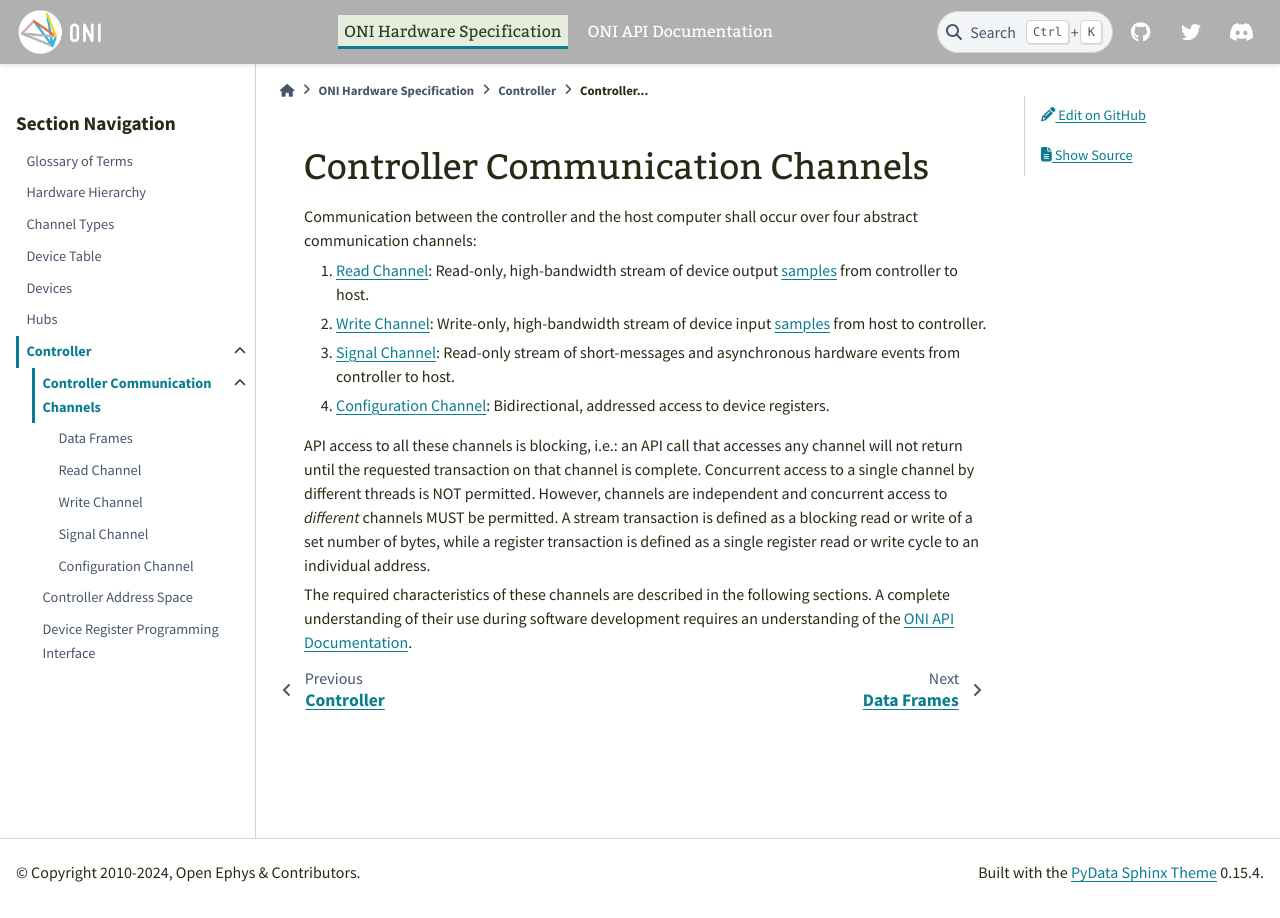
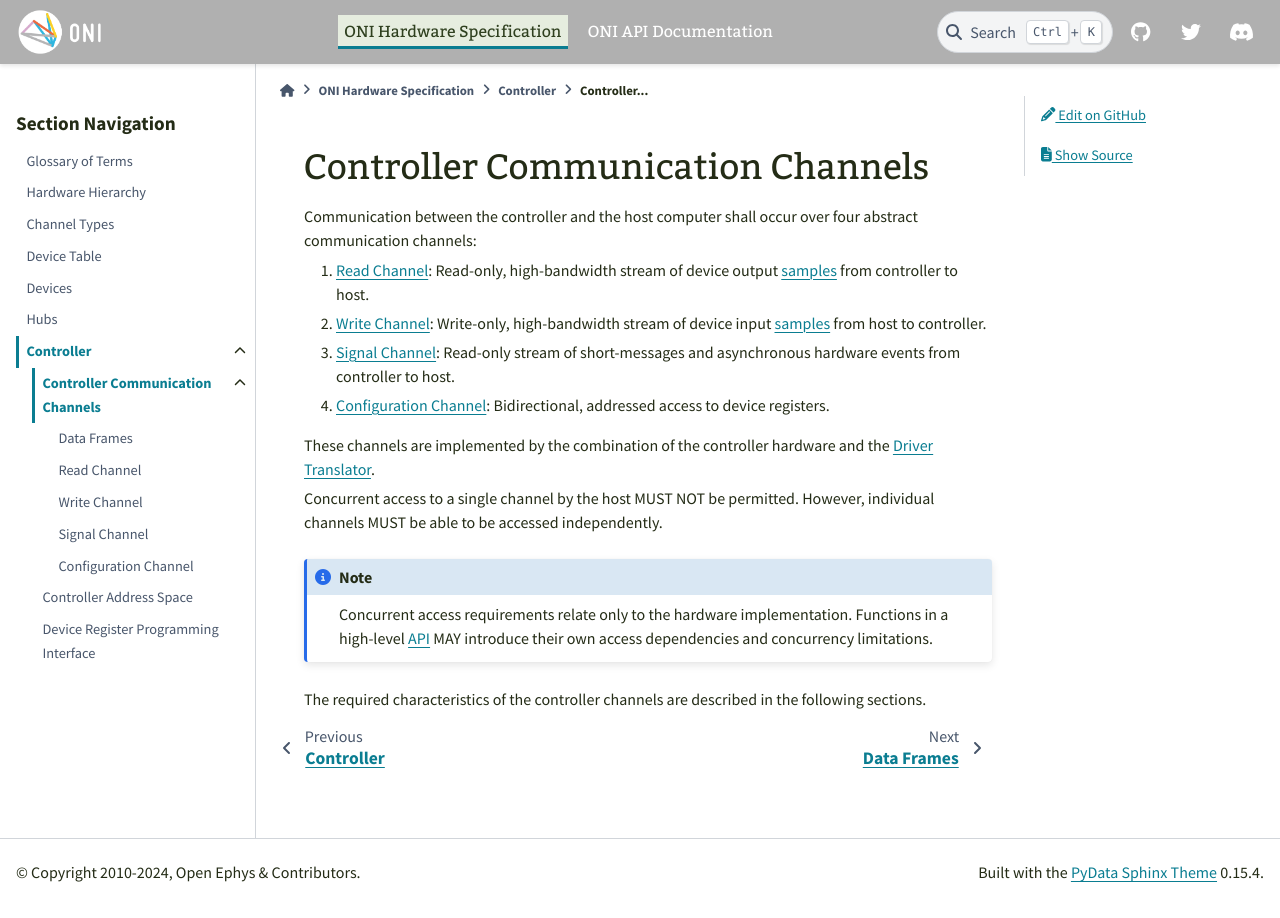
Before and after one commit to open-ephys/ONI, a Sphinx documentation site: the page built from source/hw-spec/controller/channels/index.rst, in a window 1280 px wide. Built offline with Sphinx 7.4.7 and the PyData theme 0.15.4, drawn with Linux system fonts in a browser that asks for light colours.

Commit message:
Rewrite channel access concurrency description

```diff
--- a/source/hw-spec/controller/channels/index.rst
+++ b/source/hw-spec/controller/channels/index.rst
@@ -14,17 +14,16 @@ four abstract communication channels:
    events from controller to host.
 #. :ref:`conf-chan`: Bidirectional, addressed access to device registers.
 
-API access to all these channels is blocking, i.e.: an API call that accesses
-any channel will not return until the requested transaction on that channel is
-complete. Concurrent access to a single channel by different threads is NOT
-permitted. However, channels are independent and concurrent access to
-*different* channels MUST be permitted. A stream transaction is defined as a
-blocking read or write of a set number of bytes, while a register transaction
-is defined as a single register read or write cycle to an individual address.
+These channels are implemented by the combination of the controller hardware and the :term:`Driver Translator`.
 
-The required characteristics of these channels are described in the following
-sections. A complete understanding of their use during software development
-requires an understanding of the :ref:`oni-api`.
+Concurrent access to a single channel by the host MUST NOT be permitted. However, individual
+channels MUST be able to be accessed independently.
+
+.. note:: Concurrent access requirements relate only to the hardware implementation. Functions in
+   a high-level :term:`API` MAY introduce their own access dependencies and concurrency limitations.
+
+The required characteristics of the controller channels are described in the following
+sections.
 
 .. toctree::
    :hidden:
```
